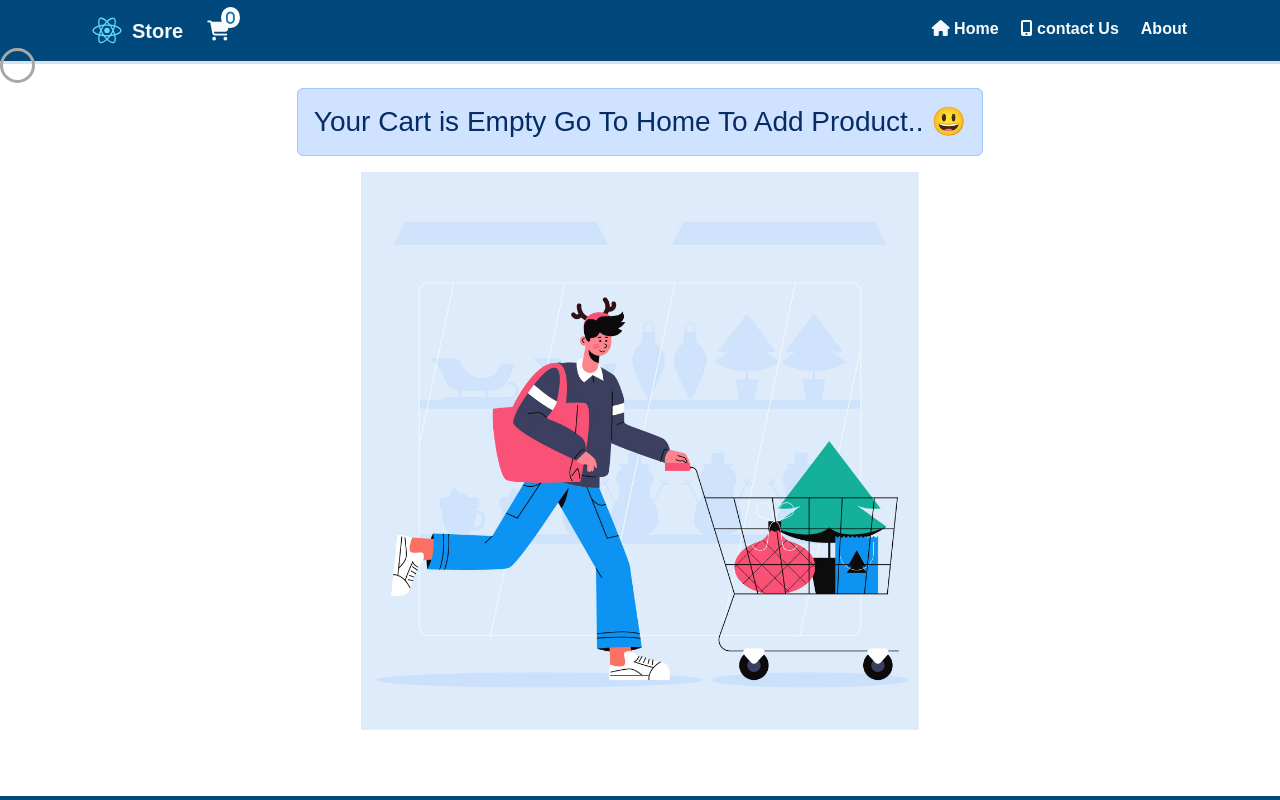
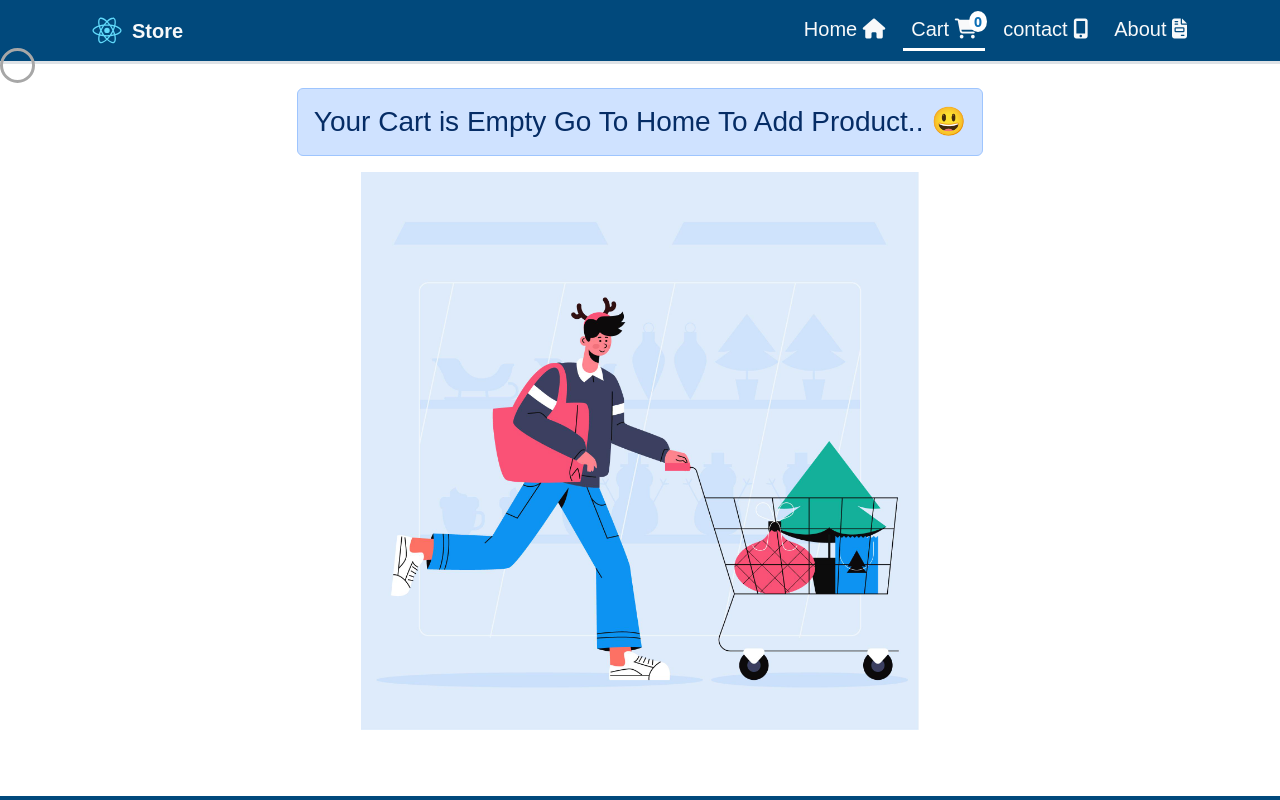
Before and after one commit to Hadyosman1/Simple-React-E-commerce, a React (Create React App) app: page /cart in a window 1280 px wide. Shown: the top 800 px of the page. Built offline with nearby package versions, Linux system fonts and the light colour scheme.

Commit message:
fix some issues

```diff
--- a/src/components/CartPage/CartPage.js
+++ b/src/components/CartPage/CartPage.js
@@ -8,13 +8,13 @@ function CartPage() {
   const { cartProducts, setCartProducts } = useContext(cartProductsContext);
 
   const handleDelete = (id) => {
-    const newCartProducts = cartProducts.filter((pro) => pro.id !== id);
+    const newCartProducts = cartProducts.filter((pro) => pro._id !== id);
     setCartProducts(newCartProducts);
   };
 
   const minusOne = (id) => {
     const newArr = cartProducts.map((pro) => {
-      if (pro.id === id) {
+      if (pro._id === id) {
         pro.quantity -= 1;
       }
       return pro;
@@ -25,7 +25,7 @@ function CartPage() {
 
   const plusOne = (id) => {
     const newArr = cartProducts.map((pro) => {
-      if (pro.id === id) {
+      if (pro._id === id) {
         pro.quantity += 1;
       }
       return pro;
@@ -61,23 +61,23 @@ function CartPage() {
           />
         </td>
         <td className="">
-          <div className="bg-secondary-subtle rounded-4 shadow d-inline-flex align-items-center gap-4 p-2">
+          <div className="bg-secondary-subtle rounded-3 shadow d-inline-flex align-items-center gap-4 p-2">
             <button
               disabled={pro.quantity > 1 ? false : true}
-              onClick={() => minusOne(pro.id)}
-              className="btn bg-danger "
+              onClick={() => minusOne(pro._id)}
+              className="btn bg-danger  btn-sm"
             >
               <i className="fa-solid text-light fa-minus"></i>
             </button>
             {pro.quantity}
-            <button onClick={() => plusOne(pro.id)} className="btn bg-success">
+            <button onClick={() => plusOne(pro._id)} className="btn bg-success btn-sm">
               <i className="fa-solid text-light fa-plus"></i>
             </button>
           </div>
         </td>
         <td>
           <button
-            onClick={() => handleDelete(pro.id)}
+            onClick={() => handleDelete(pro._id)}
             className="btn btn-danger mx-2"
           >
             Delete <i className="fa-solid fa-trash-can"></i>
--- a/src/components/Nav.js
+++ b/src/components/Nav.js
@@ -1,4 +1,4 @@
-import { Link } from "react-router-dom";
+import { NavLink } from "react-router-dom";
 import logo from "./../logo.svg";
 import { useContext } from "react";
 import { cartProductsContext } from "../state-mangment/cartContext/CartContext";
@@ -14,21 +14,13 @@ export default function Nav() {
       <nav className="navbar navbar-expand-lg container">
         <div className="container-fluid ">
           <div className="d-flex align-items-center ">
-            <Link
+            <NavLink
               className="navbar-brand fw-bold text-light d-flex align-items-center "
               to="/"
             >
               <img width="50px" src={logo} alt="logo" />
               Store
-            </Link>
-            <Link to={"cart"} className="mx-2 ">
-              <i
-                className="position-relative z-3 fa-solid fa-cart-shopping text-light fs-5"
-                style={{ lineHeight: "32px" }}
-              >
-                <span className="cart-count">{cartProducts.length}</span>
-              </i>
-            </Link>
+            </NavLink>
           </div>
           <button
             className="navbar-toggler text-light border-light py-1 px-2"
@@ -47,27 +39,38 @@ export default function Nav() {
           >
             <ul
               style={{ width: "fit-content" }}
-              className="navbar-nav ms-auto mb-2 mb-lg-0 fw-bold"
+              className="navbar-nav nav-ul ms-auto mb-2 mb-lg-0 fw-medium gap-1"
             >
               <li className="nav-item">
-                <Link
-                  className="nav-link active text-light"
+                <NavLink
+                  className="nav-link text-light fs-5 py-1"
                   aria-current="page"
                   to="/"
                 >
-                  <i className="fa-solid fa-home"></i> Home
-                </Link>
+                  Home <i className="fa-solid fa-home "></i>
+                </NavLink>
+              </li>
+              <li className="nav-item ">
+                <NavLink to={"cart"} className=" nav-link text-light fs-5 py-1 ">
+                  Cart{" "}
+                  <i
+                    className="position-relative z-3 fa-solid fa-cart-shopping text-light "
+                    // style={{ lineHeight: "1" }}
+                  >
+                    <span className="cart-count">{cartProducts.length}</span>
+                  </i>
+                </NavLink>
               </li>
               <li className="nav-item">
-                <Link className="nav-link text-light" to="/contact">
-                  <i className="fa-solid fa-mobile-screen-button"></i> contact
-                  Us
-                </Link>
+                <NavLink className="nav-link text-light fs-5 py-1" to="/contact">
+                  contact {" "}
+                  <i className="fa-solid fa-mobile-screen-button"></i>
+                </NavLink>
               </li>
               <li className="nav-item">
-                <Link className="nav-link text-light" to="/about">
-                  About
-                </Link>
+                <NavLink className="nav-link text-light fs-5 py-1 " to="/about">
+                  About <i className="fa-solid fa-file-invoice"></i>
+                </NavLink>
               </li>
             </ul>
           </div>
--- a/src/components/contact/Contact.js
+++ b/src/components/contact/Contact.js
@@ -5,7 +5,7 @@ export default function Contact() {
   return (
     <>
       <main>
-        <div className="container py-5">
+        <div className="container py-3">
           <h2 className="fs-1 my-4 fw-bold text-primary ">Contact Us</h2>
           <div className="row g-3">
             <div className="col-xl-6">
--- a/src/components/home/Card.js
+++ b/src/components/home/Card.js
@@ -24,7 +24,7 @@ export default function Card(props) {
         return [
           ...prev,
           {
-            id: props.id,
+            _id: props.id,
             title: props.title,
             image: props.image,
             price: props.price,
@@ -57,7 +57,7 @@ export default function Card(props) {
         className={
           props.media === "single"
             ? `col-12  col-lg-6 my-0 mb-3`
-            : `col-12 col-sm-6  col-md-4 col-lg-3 px-3 my-2`
+            : `col-12 col-md-6  col-lg-4 col-xl-3 px-3 my-2`
         }
       >
         <div
@@ -129,7 +129,7 @@ export default function Card(props) {
               <span className="fw-bold fs-4">price:</span> {props.price}$
             </h6>
 
-            {props.media !== "single" ? (
+            {props.media !== "single" && (
               <>
                 <hr className="text-primary" />{" "}
                 <Link
@@ -139,14 +139,13 @@ export default function Card(props) {
                   More Details ... 🕵️‍♀️
                 </Link>
               </>
-            ) : (
-              <button
-                onClick={handleAddToCart}
-                className="btn btn-primary fw-bold shadow-lg mt-2 form-control "
-              >
-                Add To Cart<i className="fa-solid fa-cart-plus mx-2 fs-5"></i>
-              </button>
             )}
+            <button
+              onClick={handleAddToCart}
+              className="btn btn-primary fw-bold shadow-lg mt-2 form-control "
+            >
+              Add To Cart <i className="fa-solid fa-cart-plus mx-2 fs-5"></i>
+            </button>
           </div>
         </div>
       </div>
--- a/src/components/home/CardsContainer.js
+++ b/src/components/home/CardsContainer.js
@@ -37,7 +37,7 @@ export default function CardsContainer() {
     async function fetchCategories() {
       try {
         const response = await fetch(
-          "https://e-commerce-data-waqn.onrender.com/categories"
+          "https://node-server-32yn.onrender.com/api/categories"
         );
         const data = await response.json();
         if (response.ok) {
@@ -117,11 +117,6 @@ export default function CardsContainer() {
       <div className="row">
         <h2 className="my-heading">Our Products</h2>
       </div>
-      {loaderIsVisible && (
-        <div className="loader-container row justify-content-center my-5">
-          <Loader />
-        </div>
-      )}
       <div
         className="btn-group mt-5 d-flex gap-2 flex-wrap  justify-content-center "
         role="group"
@@ -142,6 +137,11 @@ export default function CardsContainer() {
         {cats}
       </div>
       <div className="row mt-4">{productsList}</div>
+      {loaderIsVisible && (
+        <div className="loader-container row justify-content-center my-5">
+          <Loader />
+        </div>
+      )}
     </div>
   );
 }
--- a/src/index.css
+++ b/src/index.css
@@ -91,6 +91,9 @@ code {
     border-color: #fff;
   }
 }
+.nav-ul .nav-item a.active {
+  border-bottom: 3px solid #fff;
+}
 
 .cart-count {
   position: absolute;
@@ -103,6 +106,8 @@ code {
   line-height: 0.8;
   padding: 5px;
   text-align: center;
+  font-family: system-ui, -apple-system, BlinkMacSystemFont, "Segoe UI", Roboto,
+    Oxygen, Ubuntu, Cantarell, "Open Sans", "Helvetica Neue", sans-serif;
 }
 
 div.navbar-collapse.collapse.show {
@@ -466,7 +471,7 @@ footer {
 
   &::-webkit-scrollbar-thumb {
     border-radius: 0;
-    background: #01497C; /* لون مقبض شريط التمرير */
+    background: #01497c; /* لون مقبض شريط التمرير */
   }
 
   &::-webkit-scrollbar-thumb:hover {
```
